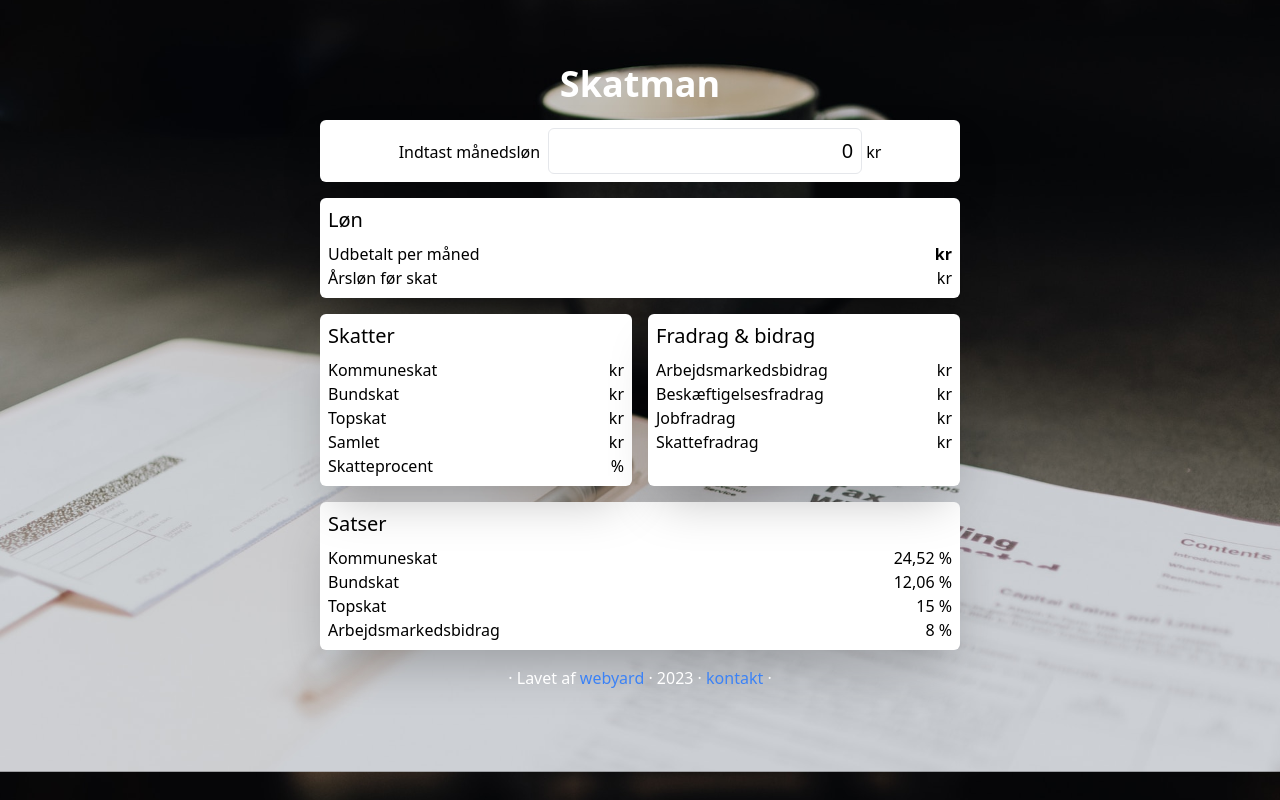
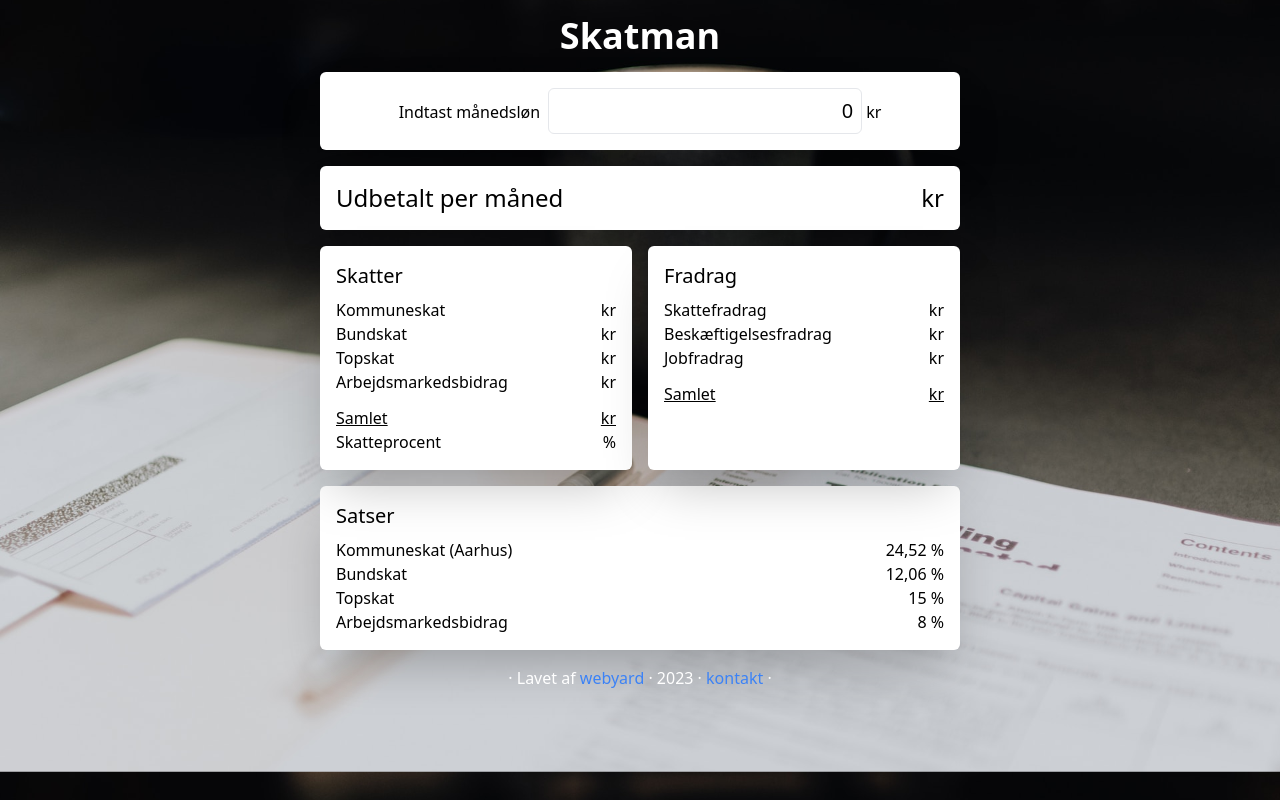
Before and after one commit to thejspr/skatman, a Vue app: page / in a window 1280 px wide. Built offline with nearby package versions, Linux system fonts and the light colour scheme.

Commit message:
fix calculations per month

```diff
--- a/src/App.vue
+++ b/src/App.vue
@@ -4,7 +4,7 @@ import TaxCalculator from './components/TaxCalculator.vue'
 
 <template>
   <main class="">
-    <div class="container mx-auto max-w-2xl mt-[5%]">
+    <div class="container mx-auto max-w-2xl mt-4">
       <h1 class="text-white text-4xl font-bold text-center">Skatman</h1>
       <TaxCalculator />
       <div class="text-center text-white text-md">
--- a/src/assets/main.css
+++ b/src/assets/main.css
@@ -4,5 +4,5 @@
 @tailwind utilities;
 
 .card {
-  @apply bg-white rounded-md shadow-2xl p-2;
+  @apply bg-white rounded-md shadow-2xl p-4;
 }
--- a/src/components/TaxCalculator.vue
+++ b/src/components/TaxCalculator.vue
@@ -31,7 +31,6 @@
   const samletSkatVal = ref(0)
   const samletSkatProcentVal = ref(0)
   const efterSkatVal = ref(0)
-  const efterSkatMdVal = ref(0)
 
   // Beregner
   function beregn(e, lønMd = e.target.value) {
@@ -65,17 +64,11 @@
     }
     topskatVal.value = topskatGundlag * satser.topskat
 
-    samletSkatVal.value = kommuneskatVal.value + bundskatVal.value + topskatVal.value
-    samletSkatProcentVal.value = samletSkatVal.value / årslønVal.value * 100
+    samletSkatVal.value = kommuneskatVal.value + bundskatVal.value + topskatVal.value + ambVal.value
+    samletSkatProcentVal.value = Math.round(samletSkatVal.value / årslønVal.value * 100)
     const samletSkatAmb = samletSkatVal.value + ambVal.value
 
-    efterSkatVal.value = årslønVal.value -
-      samletSkatAmb -
-      beskæftigelsesfradragVal.value -
-      jobfradragVal.value +
-      fradrag.value
-
-    efterSkatMdVal.value = efterSkatVal.value / 12
+    efterSkatVal.value = årslønVal.value - samletSkatVal.value
 
     // store state in url
     window.history.replaceState({}, '', `?loen=${lønMd}`)
@@ -97,33 +90,32 @@
       <span class="ml-1">kr</span>
     </div>
 
-    <div class="card mb-4">
-      <h2 class="text-xl mb-2">Løn</h2>
-      <ValueRow label="Udbetalt per måned" :value="efterSkatMdVal" class="font-bold" />
-      <ValueRow label="Årsløn før skat" :value="årslønVal" />
+    <div class="card mb-4 text-2xl">
+      <ValueRow label="Udbetalt per måned" :value="efterSkatVal / 12" />
     </div>
 
     <div class="flex gap-4 mb-4 flex-col md:flex-row">
       <div class="card basis-1/2">
         <h2 class="text-xl mb-2">Skatter</h2>
-        <ValueRow label="Kommuneskat" :value="kommuneskatVal" />
-        <ValueRow label="Bundskat" :value="bundskatVal" />
-        <ValueRow label="Topskat" :value="topskatVal" />
-        <ValueRow label="Samlet" :value="samletSkatVal" />
+        <ValueRow label="Kommuneskat" :value="kommuneskatVal / 12" />
+        <ValueRow label="Bundskat" :value="bundskatVal / 12" />
+        <ValueRow label="Topskat" :value="topskatVal / 12" />
+        <ValueRow label="Arbejdsmarkedsbidrag" :value="ambVal / 12" />
+        <ValueRow class='mt-3 underline' label="Samlet" :value="samletSkatVal / 12" />
         <ValueRow label="Skatteprocent" :value="samletSkatProcentVal" suffix="%" />
       </div>
       <div class="card  basis-1/2">
-        <h2 class="text-xl mb-2">Fradrag & bidrag</h2>
-        <ValueRow label="Arbejdsmarkedsbidrag" :value="ambVal" />
-        <ValueRow label="Beskæftigelsesfradrag" :value="beskæftigelsesfradragVal" />
-        <ValueRow label="Jobfradrag" :value="jobfradragVal" />
-        <ValueRow label="Skattefradrag" :value="fradrag" />
+        <h2 class="text-xl mb-2">Fradrag</h2>
+        <ValueRow label="Skattefradrag" :value="fradrag / 12" />
+        <ValueRow label="Beskæftigelsesfradrag" :value="beskæftigelsesfradragVal / 12" />
+        <ValueRow label="Jobfradrag" :value="jobfradragVal / 12" />
+        <ValueRow class='mt-3 underline' label="Samlet" :value="(fradrag + beskæftigelsesfradragVal + jobfradragVal) / 12" />
       </div>
     </div>
 
     <div class="card">
       <h2 class="text-xl mb-2">Satser</h2>
-      <ValueRow label="Kommuneskat" :value="satser.kommuneskat * 100" suffix="%" />
+      <ValueRow label="Kommuneskat (Aarhus)" :value="satser.kommuneskat * 100" suffix="%" />
       <ValueRow label="Bundskat" :value="satser.bundskat * 100" suffix="%" />
       <ValueRow label="Topskat" :value="satser.topskat * 100" suffix="%" />
       <ValueRow label="Arbejdsmarkedsbidrag" :value="satser.amb * 100" suffix="%" />
--- a/src/components/ValueRow.vue
+++ b/src/components/ValueRow.vue
@@ -11,8 +11,8 @@ defineProps({
 </script>
 
 <template>
-    <div class="flex justify-between">
-        <div class="">{{ label }}</div>
+    <div class="flex justify-between items-center">
+        <div :class="class">{{ label }}</div>
         <div :class="class">{{ $filters.formatNumber(value) }} {{ suffix }}</div>
     </div>
 </template>
```
